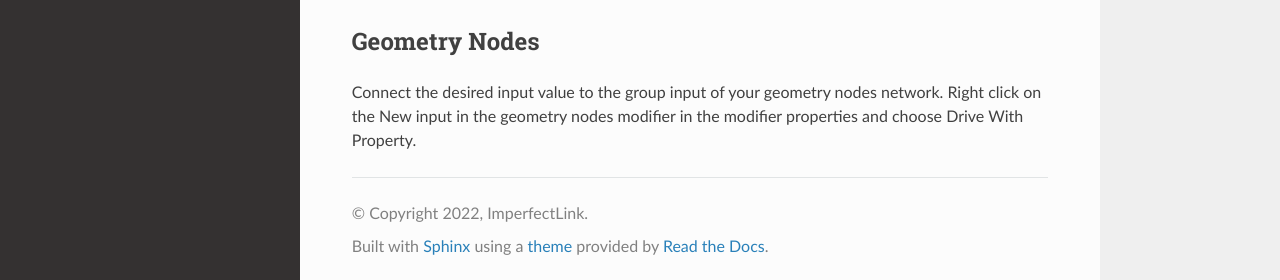
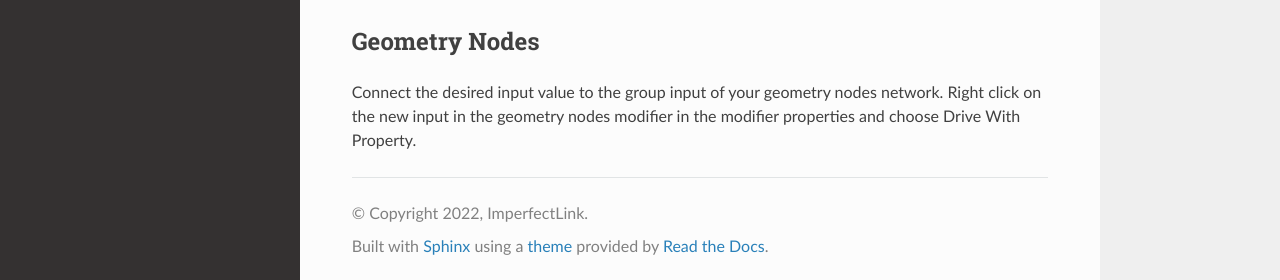
Before and after one commit to imperfectlink/PowerProps, a Sphinx documentation site: the page built from docs/source/uses.rst, in a window 1280 px wide and 1186 px high. Shown: the part 903-1183 px from the top of the window. Built offline with Sphinx 7.4.7 and the Read the Docs theme 2.0.0, drawn with Linux system fonts in a browser that asks for light colours.

Commit message:
Update uses.rst

```diff
--- a/docs/source/uses.rst
+++ b/docs/source/uses.rst
@@ -32,4 +32,4 @@ Right click on a value field in a modifier and choose Drive With Property. This
 Geometry Nodes
 ~~~~
 
-Connect the desired input value to the group input of your geometry nodes network. Right click on the New input in the geometry nodes modifier in the modifier properties and choose Drive With Property.
+Connect the desired input value to the group input of your geometry nodes network. Right click on the new input in the geometry nodes modifier in the modifier properties and choose Drive With Property.
```
